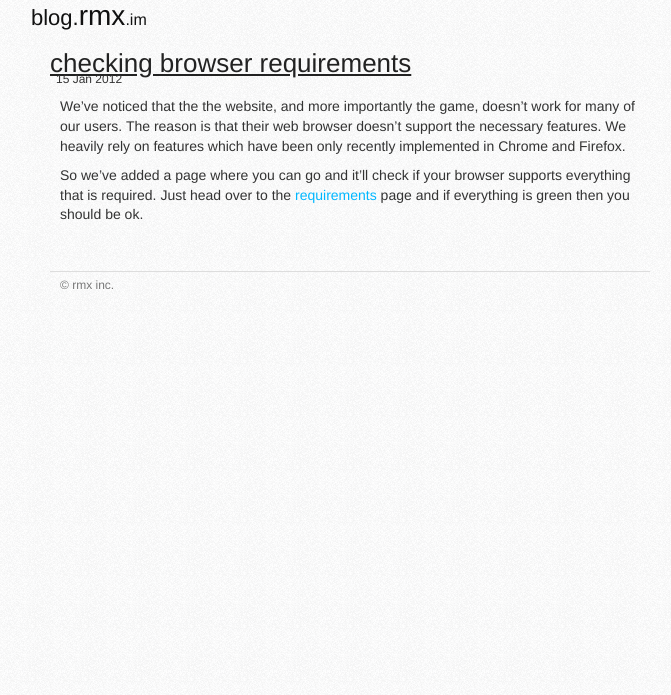
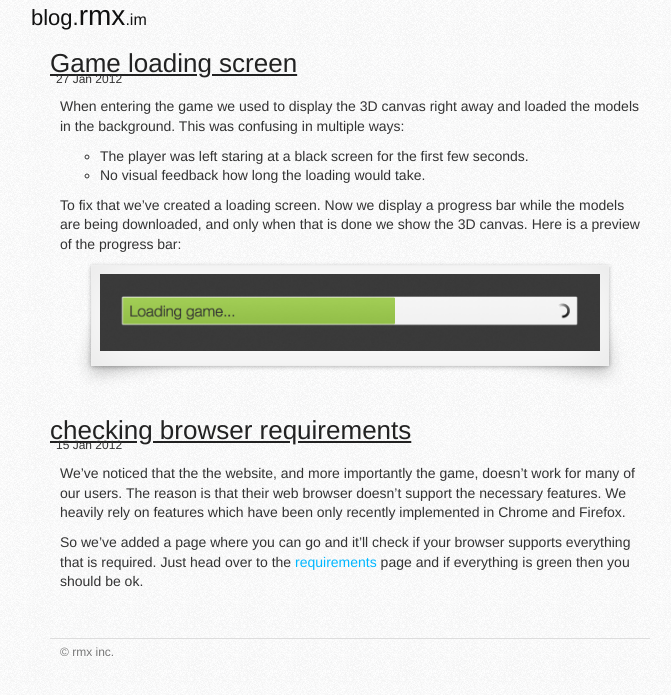
Before and after one commit to rmx/blog.rmx.im, a Jekyll site: the page built from index.html, in a window 1280 px wide. Shown: the top 695 px of the page, without its empty margins (290-961 px from the left). Built offline with Jekyll 4.4.1, drawn with Linux system fonts in a browser that asks for light colours; Markdown is read by kramdown in place of the engine named in the settings; comment, search, counter and statistics services are not loaded.

Commit message:
Post 'Game loading screen'

```diff
--- /dev/null
+++ b/_posts/2012-01-27-game-loading-screen.md
@@ -0,0 +1,20 @@
+---
+layout: post
+title: "Game loading screen"
+---
+
+When entering the game we used to display the 3D canvas right away and loaded
+the models in the background. This was confusing in multiple ways:
+
+ - The player was left staring at a black screen for the first few seconds.
+ - No visual feedback how long the loading would take.
+
+To fix that we've created a loading screen. Now we display a progress bar
+while the models are being downloaded, and only when that is done we show the
+3D canvas. Here is a preview of the progress bar:
+
+<span class="center">
+  <span class="shadow">
+![img](/assets/post/2012-01-27-game-loading-screen/game-loading-screen.png)
+  </span>
+</span>
--- a/assets/screen.css
+++ b/assets/screen.css
@@ -39,6 +39,13 @@ h1 time {
   bottom: -6px;
   left: 6px;
   font-size: 12px;
+}
+ul {
+  margin: 0 40px;
+  list-style-type: circle;
+}
+img {
+  max-width: 500px;
 }
 
 header {
@@ -111,3 +118,63 @@ article {
 article .content {
   padding: 6px 10px;
 }
+
+span.center {
+  display: block;
+  text-align: center;
+  max-width:
+}
+
+span.shadow {
+  display: inline-block;
+  padding: 8px;
+}
+
+span.shadow {
+  border: 1px solid #efefef;
+  position: relative;
+  background: #ffffff;
+  box-shadow: 0 1px 4px rgba(0, 0, 0, 0.27), 0 0 40px rgba(0, 0, 0, 0.06) inset;
+  -webkit-box-shadow: 0 1px 4px rgba(0, 0, 0, 0.27), 0 0 60px rgba(0, 0, 0, 0.1) inset;
+  -moz-box-shadow: 0 1px 4px rgba(0, 0, 0, 0.27), 0 0 40px rgba(0, 0, 0, 0.06) inset;
+}
+
+span.shadow:after {
+  z-index: -1;
+  position: absolute;
+  background: transparent;
+  width: 50%;
+  height: 50%;
+  content: '';
+  right: 0;
+  bottom: 0;
+
+  -webkit-transform-origin: right bottom;
+  -moz-transform-origin: right bottom;
+
+  -webkit-transform: skew(20deg) rotate(10deg);
+  -moz-transform: skew(20deg) rotate(10deg);
+
+  -webkit-box-shadow: 0 8px 16px rgba(0, 0, 0, 0.3);
+  -moz-box-shadow: 0 8px 16px rgba(0, 0, 0, 0.3);
+}
+
+span.shadow:before {
+  z-index: -1;
+  position: absolute;
+  background: transparent;
+  width: 50%;
+  height: 50%;
+  content: '';
+  left: 0;
+  bottom: 0;
+
+  -webkit-transform-origin: left bottom;
+  -moz-transform-origin: left bottom;
+
+  -webkit-transform: skew(-20deg) rotate(-10deg);
+  -moz-transform: skew(-20deg) rotate(-10deg);
+
+  -webkit-box-shadow: 0 8px 16px rgba(0, 0, 0, 0.3);
+  -moz-box-shadow: 0 8px 16px rgba(0, 0, 0, 0.3);
+}
```
Also changed, not shown: assets/post/2012-01-27-game-loading-screen/game-loading-screen.png (added).
